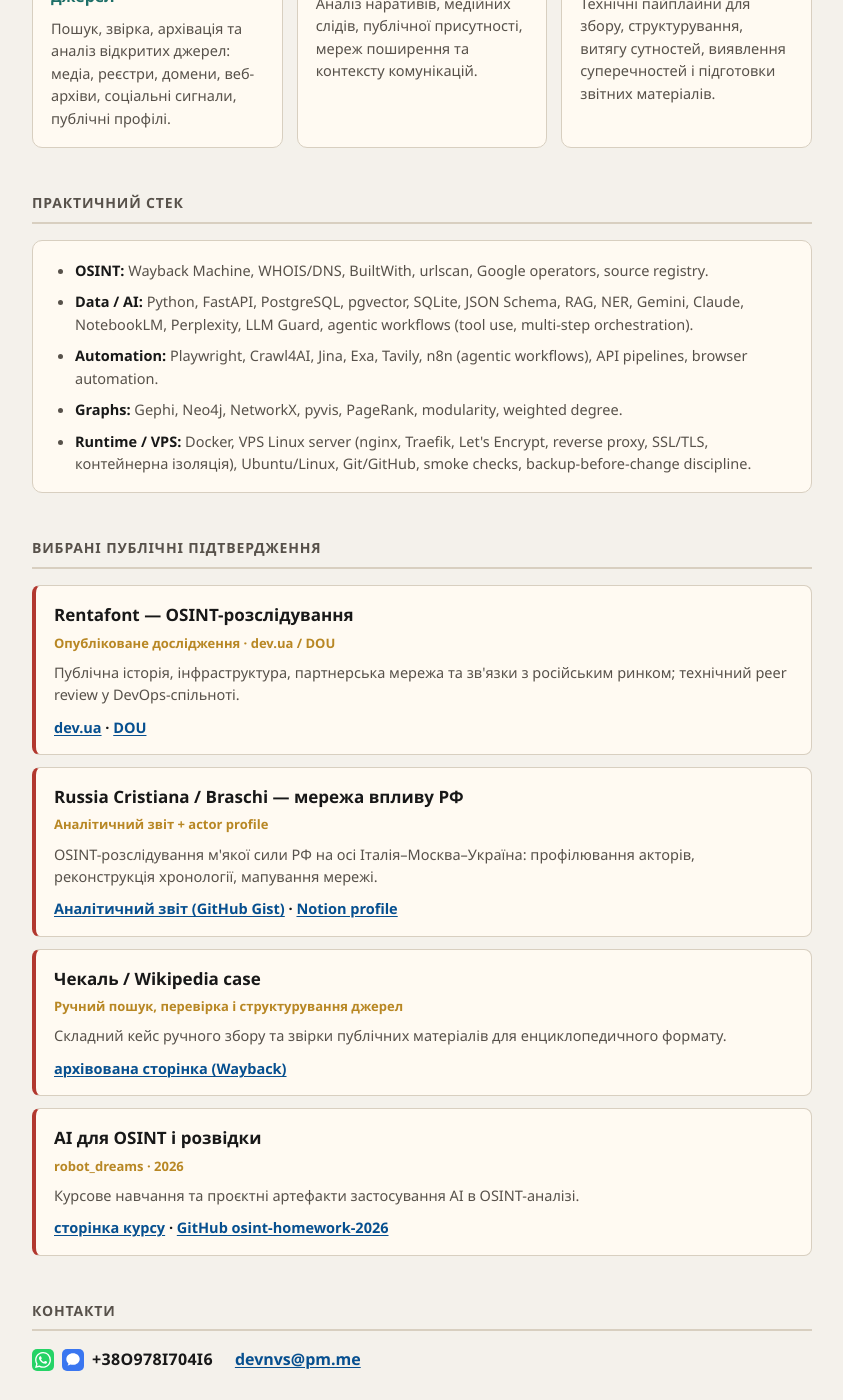
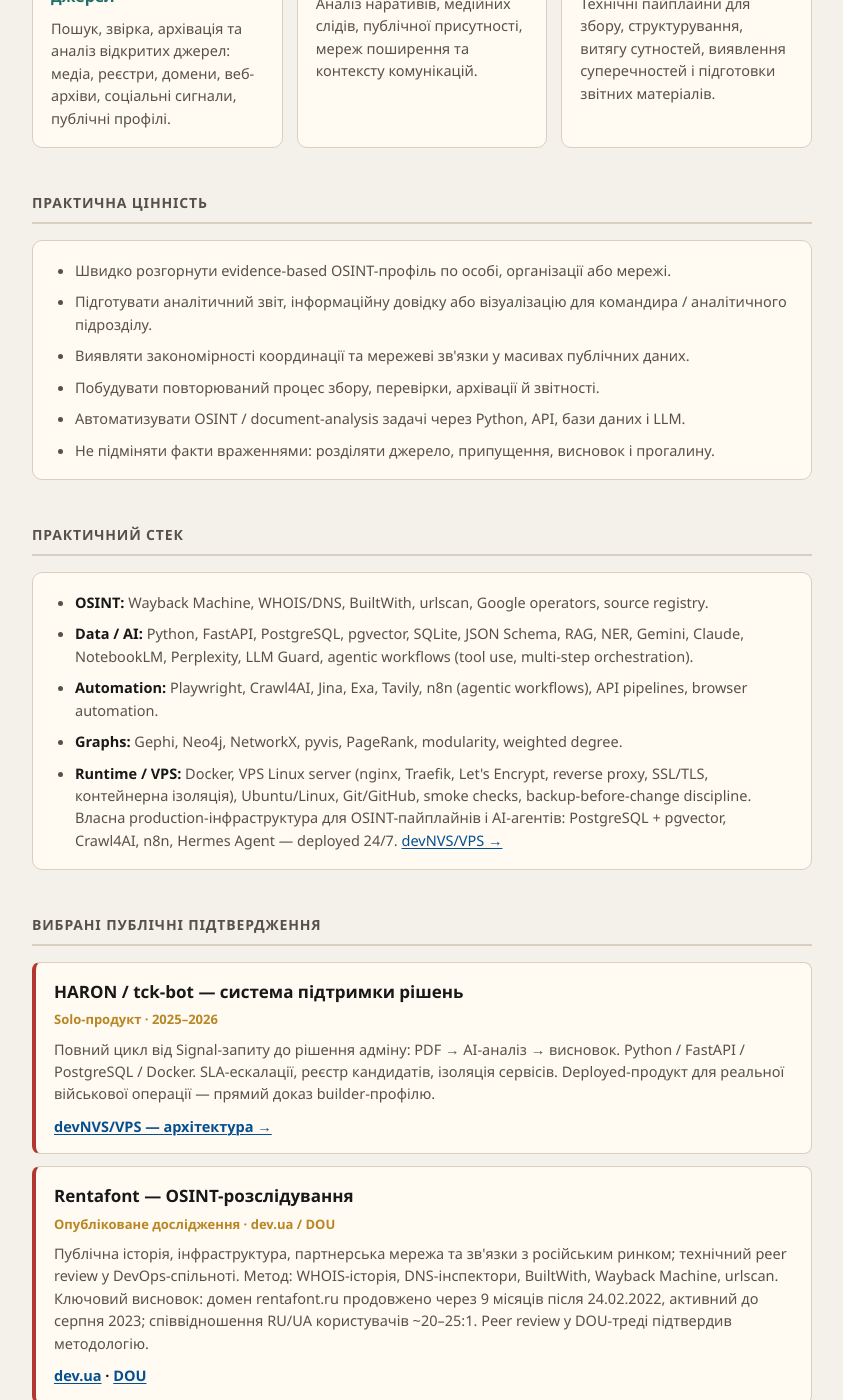
Before and after one commit to NestorVolya/nestorvolya.github.io, a Jekyll site: the page index.html, which Jekyll copies as it is, in a window 1280 px wide and 1400 px high, scrolled down 626 px. Shown: the whole window, without its empty margins (218-1061 px from the left). Built offline with Jekyll 4.4.1, drawn with Linux system fonts in a browser that asks for light colours.

Commit message:
chore: sync local html fixes

```diff
--- a/cases/braschi_rc/index.html
+++ b/cases/braschi_rc/index.html
@@ -293,7 +293,7 @@
 <div class="page">
 
   <nav>
-    <a class="nav-btn" href="/">← Головна</a>
+    <a class="nav-btn" href="../../index.html">← Головна</a>
     <span class="nav-tag">Портфоліо кейсів</span>
   </nav>
 
@@ -301,7 +301,7 @@
     <h1>Russia Cristiana — OSINT-розслідування</h1>
     <p class="subtitle">Мережа м'якої сили: Браскі, Овчинніков, Україна</p>
     <p class="meta">
-      Мережевий OSINT<span>·</span>2026<span>·</span>40+ джерел (4 мови: 🇮🇹🇬🇧🇷🇺🇺🇦)<span>·</span>Автор: <a href="/">Нестор Воля</a>
+      Мережевий OSINT<span>·</span>2026<span>·</span>40+ джерел (4 мови: 🇮🇹🇬🇧🇷🇺🇺🇦)<span>·</span>Автор: <a href="../../index.html">Нестор Воля</a>
     </p>
   </header>
 
@@ -483,7 +483,7 @@
   <!-- Cross-link -->
   <div class="cross-link">
     <strong>→ Суміжні кейси</strong>
-    <strong><a href="/cases/rentafont_ru/">Rentafont.RU — OSINT-розслідування</a></strong> — інфраструктурні зв'язки з РФ: WHOIS, DNS, MX (Yandex), домени .ru, партнерська мережа.<br>
+    <strong><a href="../rentafont_ru/">Rentafont.RU — OSINT-розслідування</a></strong> — інфраструктурні зв'язки з РФ: WHOIS, DNS, MX (Yandex), домени .ru, партнерська мережа.<br>
     <strong>Олексій Чекаль — OSINT-дослідження</strong> (готується): повний аналіз висловлювань і дій 2016–2025, матриця «слова vs справи».
   </div>
 
--- a/cases/rentafont_ru/index.html
+++ b/cases/rentafont_ru/index.html
@@ -387,7 +387,7 @@
 <div class="page">
 
   <nav>
-    <a class="nav-btn" href="/">← Головна</a>
+    <a class="nav-btn" href="../../index.html">← Головна</a>
     <span class="nav-tag">Кейс · OSINT due diligence</span>
   </nav>
 
@@ -397,7 +397,7 @@
     <p class="meta">
       2023–2024
       <span>·</span>
-      Автор: <a href="/">Нестор Воля</a>
+      Автор: <a href="../../index.html">Нестор Воля</a>
     </p>
   </header>
 
@@ -688,7 +688,7 @@
 
   <div class="cross-link">
     <strong>→ Суміжний кейс</strong>
-    <strong><a href="/cases/braschi_rc/">Russia Cristiana — OSINT-розслідування</a></strong> — мережа м'якої сили: Francesco Braschi, Олексій Чекаль (дизайнер ПЦУ), Центр св. Климента; зв'язки Італія–Москва–Україна.
+    <strong><a href="../braschi_rc/">Russia Cristiana — OSINT-розслідування</a></strong> — мережа м'якої сили: Francesco Braschi, Олексій Чекаль (дизайнер ПЦУ), Центр св. Климента; зв'язки Італія–Москва–Україна.
   </div>
 
   <!-- Evidence gallery -->
--- a/index.html
+++ b/index.html
@@ -315,6 +315,19 @@
       </section>
     </div>
 
+    <!-- ПРАКТИЧНА ЦІННІСТЬ -->
+    <h2>Практична цінність</h2>
+    <section class="stack">
+      <ul class="stack-list">
+        <li>Швидко розгорнути evidence-based OSINT-профіль по особі, організації або мережі.</li>
+        <li>Підготувати аналітичний звіт, інформаційну довідку або візуалізацію для командира / аналітичного підрозділу.</li>
+        <li>Виявляти закономірності координації та мережеві зв'язки у масивах публічних даних.</li>
+        <li>Побудувати повторюваний процес збору, перевірки, архівації й звітності.</li>
+        <li>Автоматизувати OSINT / document-analysis задачі через Python, API, бази даних і LLM.</li>
+        <li>Не підміняти факти враженнями: розділяти джерело, припущення, висновок і прогалину.</li>
+      </ul>
+    </section>
+
     <!-- ПРАКТИЧНИЙ СТЕК -->
     <h2>Практичний стек</h2>
     <section class="stack">
@@ -323,7 +336,7 @@
         <li><strong>Data / AI:</strong> Python, FastAPI, PostgreSQL, pgvector, SQLite, JSON Schema, RAG, NER, Gemini, Claude, NotebookLM, Perplexity, LLM Guard, agentic workflows (tool use, multi-step orchestration).</li>
         <li><strong>Automation:</strong> Playwright, Crawl4AI, Jina, Exa, Tavily, n8n (agentic workflows), API pipelines, browser automation.</li>
         <li><strong>Graphs:</strong> Gephi, Neo4j, NetworkX, pyvis, PageRank, modularity, weighted degree.</li>
-        <li><strong>Runtime / VPS:</strong> Docker, VPS Linux server (nginx, Traefik, Let's Encrypt, reverse proxy, SSL/TLS, контейнерна ізоляція), Ubuntu/Linux, Git/GitHub, smoke checks, backup-before-change discipline.</li>
+        <li><strong>Runtime / VPS:</strong> Docker, VPS Linux server (nginx, Traefik, Let's Encrypt, reverse proxy, SSL/TLS, контейнерна ізоляція), Ubuntu/Linux, Git/GitHub, smoke checks, backup-before-change discipline. Власна production-інфраструктура для OSINT-пайплайнів і AI-агентів: PostgreSQL + pgvector, Crawl4AI, n8n, Hermes Agent — deployed 24/7. <a href="https://nestorvolya.github.io/projects/devnvs-vps/">devNVS/VPS →</a></li>
       </ul>
     </section>
 
@@ -332,9 +345,18 @@
     <div class="proof">
 
       <section class="proof-item">
+        <h3>HARON / tck-bot — система підтримки рішень</h3>
+        <p class="venue">Solo-продукт · 2025–2026</p>
+        <p class="body">Повний цикл від Signal-запиту до рішення адміну: PDF → AI-аналіз → висновок. Python / FastAPI / PostgreSQL / Docker. SLA-ескалації, реєстр кандидатів, ізоляція сервісів. Deployed-продукт для реальної військової операції — прямий доказ builder-профілю.</p>
+        <p class="links">
+          <a href="https://nestorvolya.github.io/projects/devnvs-vps/">devNVS/VPS — архітектура →</a>
+        </p>
+      </section>
+
+      <section class="proof-item">
         <h3>Rentafont — OSINT-розслідування</h3>
         <p class="venue">Опубліковане дослідження · dev.ua / DOU</p>
-        <p class="body">Публічна історія, інфраструктура, партнерська мережа та зв'язки з російським ринком; технічний peer review у DevOps-спільноті.</p>
+        <p class="body">Публічна історія, інфраструктура, партнерська мережа та зв'язки з російським ринком; технічний peer review у DevOps-спільноті. Метод: WHOIS-історія, DNS-інспектори, BuiltWith, Wayback Machine, urlscan. Ключовий висновок: домен rentafont.ru продовжено через 9 місяців після 24.02.2022, активний до серпня 2023; співвідношення RU/UA користувачів ~20–25:1. Peer review у DOU-треді підтвердив методологію.</p>
         <p class="links">
           <a href="https://dev.ua/blogs/posts/vidmovliaiutsia-vid-spivpratsi-rf-blog">dev.ua</a> ·
           <a href="https://dou.ua/forums/topic/47877/">DOU</a>
--- a/projects/devnvs-vps/index.html
+++ b/projects/devnvs-vps/index.html
@@ -273,7 +273,7 @@
 <div class="page">
 
   <nav>
-    <a class="nav-btn" href="/">← Головна</a>
+    <a class="nav-btn" href="../../index.html">← Головна</a>
     <span class="nav-tag">Проєкти</span>
   </nav>
 
@@ -281,7 +281,7 @@
     <h1>devNVS/VPS — персональний сервер для AI і OSINT-автоматизації</h1>
     <p class="subtitle">Власна інфраструктура для AI-сервісів і OSINT-автоматизації: від локальної розробки до безперервного розгортання на сервері</p>
     <p class="meta">
-      DevOps · solo-build<span>·</span>2025–2026<span>·</span><a href="mailto:devnvs@pm.me">devnvs@pm.me</a><span>·</span>Автор: <a href="/">Нестор Воля</a>
+      DevOps · solo-build<span>·</span>2025–2026<span>·</span><a href="mailto:devnvs@pm.me">devnvs@pm.me</a><span>·</span>Автор: <a href="../../index.html">Нестор Воля</a>
     </p>
   </header>
 
@@ -485,7 +485,7 @@ flowchart TB
   <div class="cross-link">
     <strong>→ Суміжні проєкти</strong>
     <strong>TCK Bot / HARON</strong> — система мобілізаційного відбору: Signal → PDF → AI → Decision. Deployed на VPS як один з project networks.<br>
-    <strong><a href="/cases/braschi_rc/">Russia Cristiana — OSINT-розслідування</a></strong> — OSINT pipeline в дії: actor profiling, network mapping, timeline reconstruction з використанням цього ж стеку.
+    <strong><a href="../../cases/braschi_rc/">Russia Cristiana — OSINT-розслідування</a></strong> — OSINT pipeline в дії: actor profiling, network mapping, timeline reconstruction з використанням цього ж стеку.
   </div>
 
 </div><!-- /page -->
```
Also changed, not shown: cases/index.html (+4 -4 lines).
